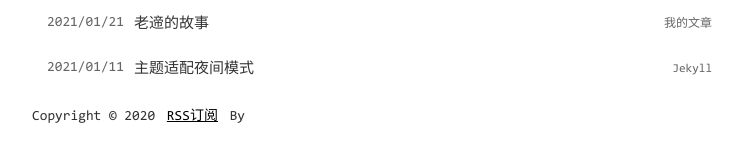
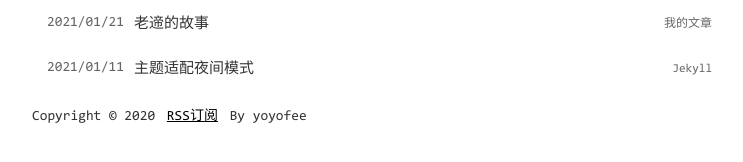
Before and after one commit to yoyofee/yoyofee.github.io, a Jekyll site: the page built from index.html, in a window 1280 px wide. Shown: the part 206-368 px from the top of the page, without its empty margins (268-1011 px from the left). Built offline with Jekyll 4.4.1, drawn with Linux system fonts in a browser that asks for light colours; comment, search, counter and statistics services are not loaded.

Commit message:
修改文件: _includes/footer.html

```diff
--- a/_includes/footer.html
+++ b/_includes/footer.html
@@ -1,8 +1,7 @@
 <footer class="footer">
   <span>{{ site.footerText }}</span>
   <a href="{{ site.baseurl }}/static/xml/rss.xml">RSS订阅</a>
-  <span> By</span>
-  <a yoyofee</a>
+  <span> By  yoyofee</span>
 </footer>
 <div id="to-top">
   <span></span>
```
